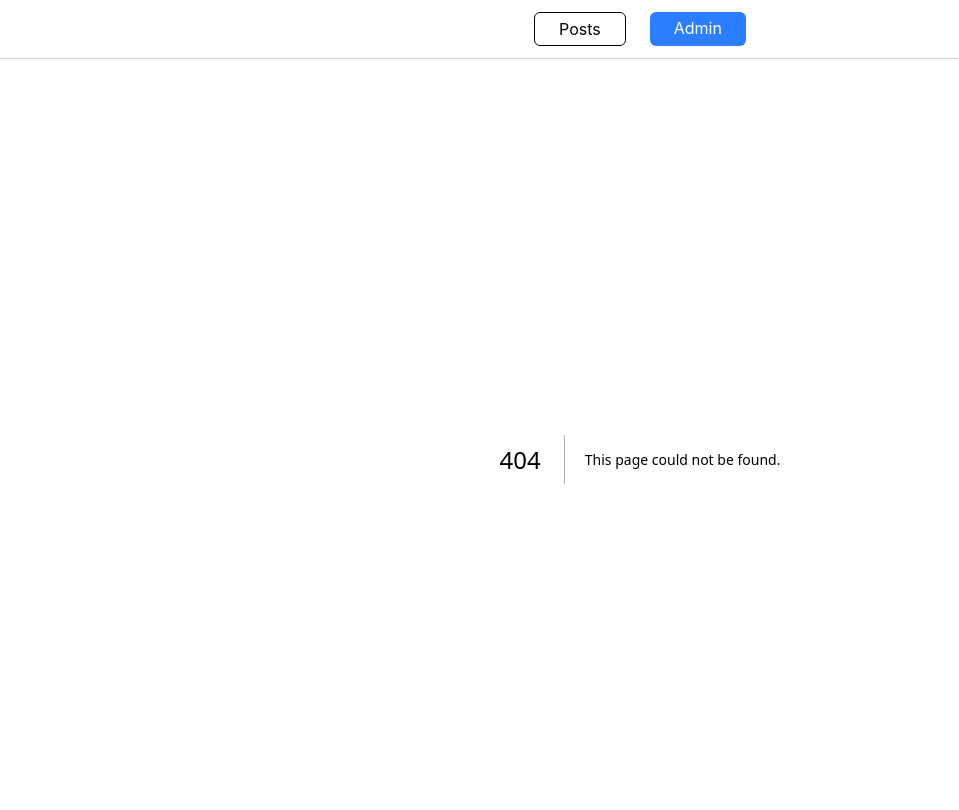
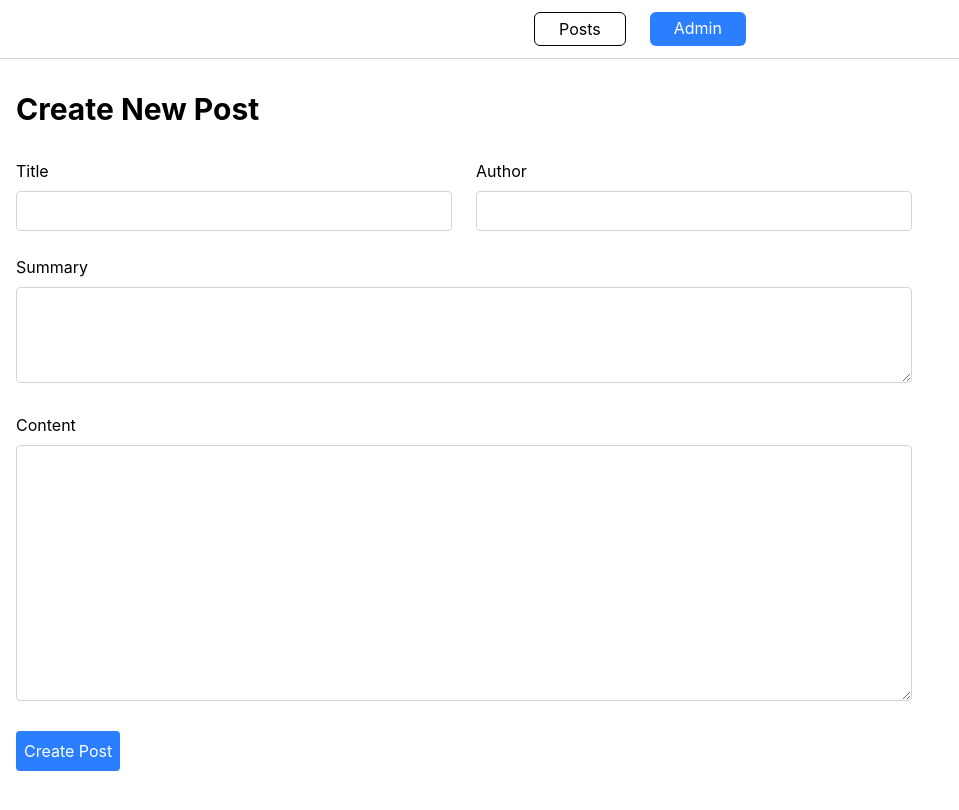
Before and after one commit to emevieira123/blog-app, a Next.js app: page /admin in a window 1280 px wide. Before the commit this address had no page. Shown: the top 810 px of the page, without its empty margins (0-959 px from the left). Built offline with nearby package versions, Linux system fonts and the light colour scheme.

Commit message:
feat: implementação inicial da tela admin

```diff
--- /dev/null
+++ b/pages/admin/index.tsx
@@ -0,0 +1,97 @@
+import { useState } from "react";
+
+export default function AdminPage() {
+  const [formData, setFormData] = useState({
+    title: '',
+    author: '',
+    summary: '',
+    content: '',
+  });
+
+  const handleSubmit = async (e: any) => {
+    e.preventDefault();
+    try {
+      const res = await fetch('/posts', {
+        method: 'POST',
+        headers: {
+          'Content-Type': 'application/json',
+        },
+        body: JSON.stringify(formData),
+      });
+
+      if (res.ok) {
+        setFormData({ title: '', author: '', summary: '', content: '' });
+        alert('Post created successfully!');
+      }
+    } catch (error) {
+      console.error('Error creating post:', error);
+      alert('Error creating post');
+    }
+  };
+
+  const handleChange = (e: any) => {
+    setFormData({
+      ...formData,
+      [e.target.name]: e.target.value,
+    });
+  };
+
+  return (
+    <div className="container mx-auto px-4 py-8">
+      <h1 className="text-3xl font-bold mb-8">Create New Post</h1>
+      <form
+        onSubmit={handleSubmit}
+        className="max-w-4xl space-y-6"
+      >
+        <div className="grid gap-6 md:grid-cols-2 lg:grid-cols-2">
+          <div className="w-full">
+            <label className="block mb-2">Title</label>
+            <input
+              name="title"
+              value={formData.title}
+              onChange={handleChange}
+              required
+              className='w-full border-1 border-gray-300 rounded-sm px-1 h-10'
+            />
+          </div>
+          <div className="w-full">
+            <label className="block mb-2">Author</label>
+            <input
+              name="author"
+              value={formData.author}
+              onChange={handleChange}
+              required
+              className='w-full border-1 border-gray-300 rounded-sm px-1 h-10'
+            />
+          </div>
+        </div>
+        <div className="w-full">
+          <label className="block mb-2">Summary</label>
+          <textarea
+            name="summary"
+            value={formData.summary}
+            onChange={handleChange}
+            required
+            className='w-full border-1 border-gray-300 rounded-sm px-1 h-24'
+          />
+        </div>
+        <div className="w-full">
+          <label className="block mb-2">Content</label>
+          <textarea
+            name="content"
+            value={formData.content}
+            onChange={handleChange}
+            required
+            className='w-full border-1 border-gray-300 rounded-sm px-1 h-64'
+          />
+        </div>
+        <button
+          type="submit"
+          className="bg-blue-500 text-white p-2 cursor-pointer rounded-sm hover:bg-blue-600"
+        >
+          Create Post
+        </button>
+      </form>
+    </div>
+  );
+}
```
